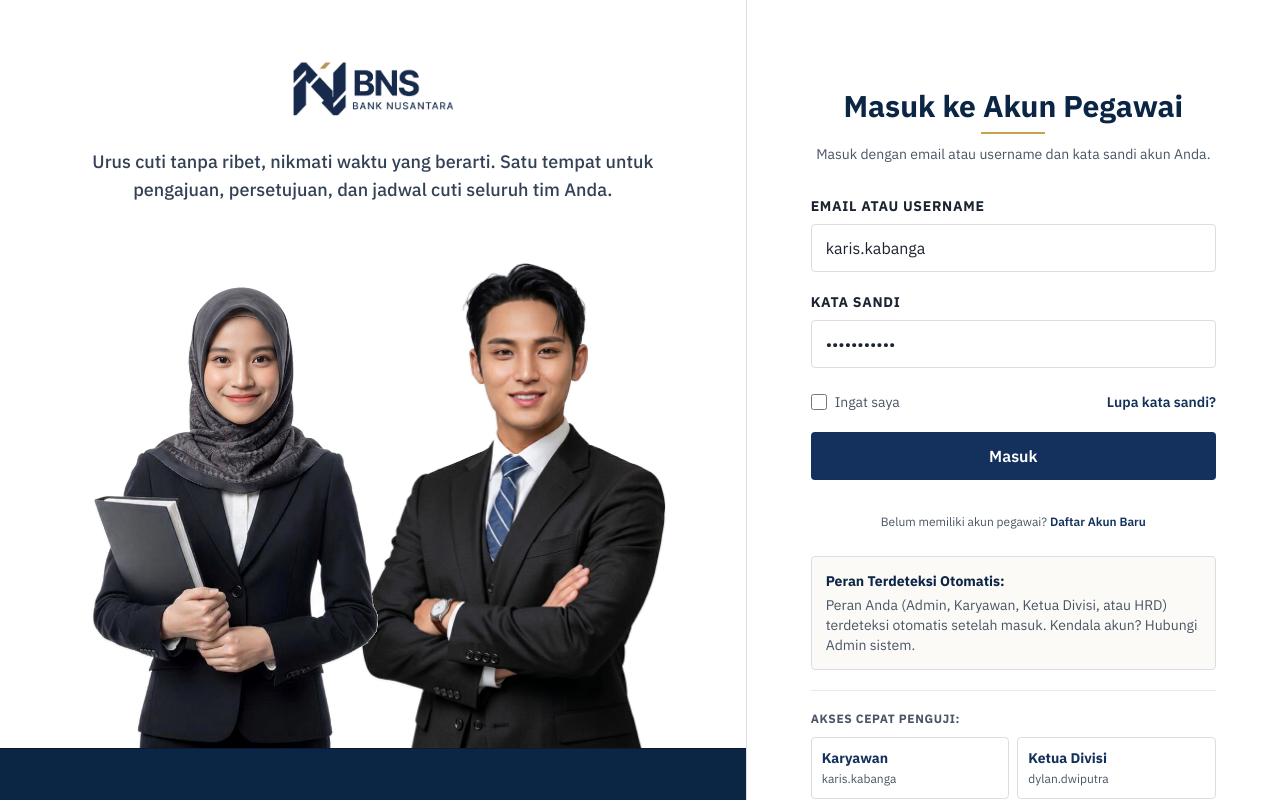
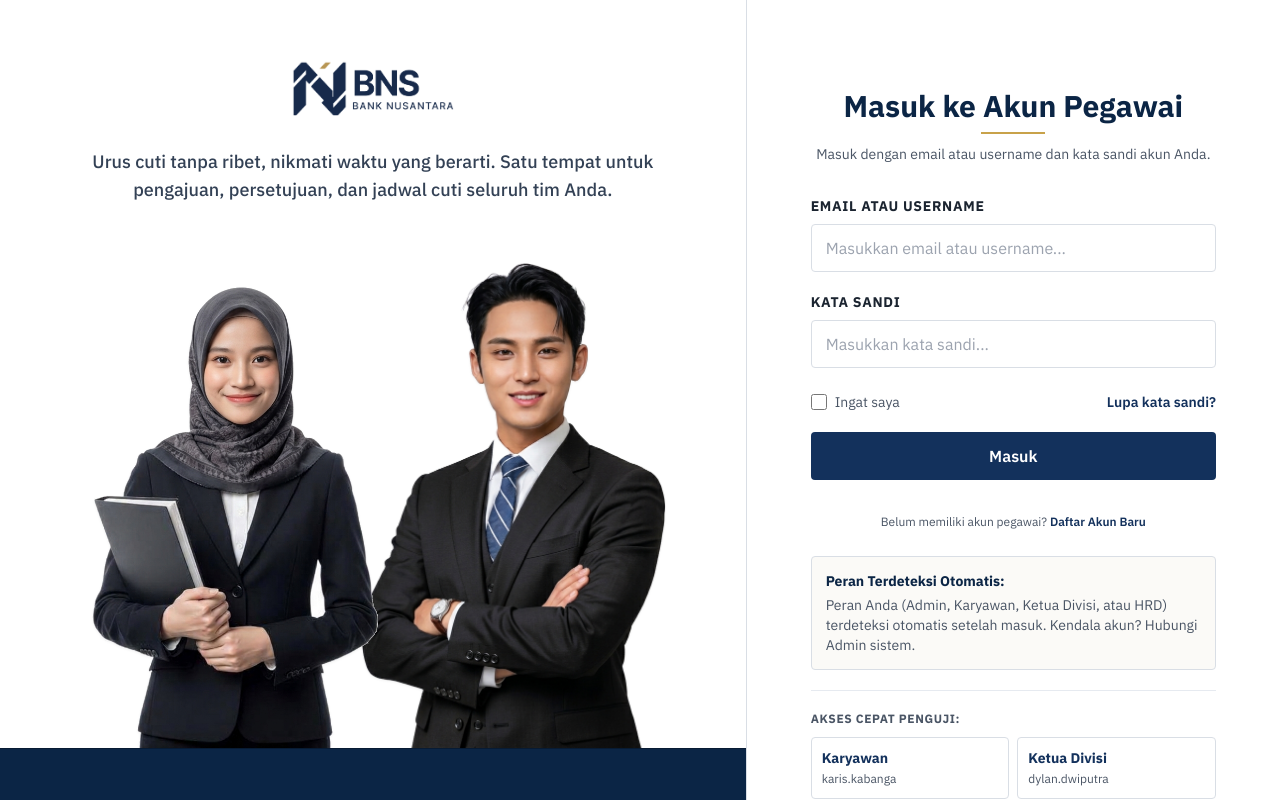
Before and after one commit to putiamelia/FINAL-WEB-2026_SISTEM-MANAJEMEN-KARYAWAN-CUTI, a Next.js app: page / in a window 1280 px wide. Shown: the top 800 px of the page. Built offline with nearby package versions, Linux system fonts and the light colour scheme.

Commit message:
feat(auth): set login inputs initially empty and fill on quick role select

```diff
--- a/app/page.jsx
+++ b/app/page.jsx
@@ -7,8 +7,9 @@ import { CalendarCheck, ShieldCheck, Users, AlertCircle } from 'lucide-react';
 
 export default function LoginPage() {
   const router = useRouter();
-  const [identifier, setIdentifier] = useState('karis.kabanga');
-  const [password, setPassword] = useState('password123');
+  const [identifier, setIdentifier] = useState('');
+  const [password, setPassword] = useState('');
+  const [activeRole, setActiveRole] = useState('');
   const [rememberMe, setRememberMe] = useState(false);
   const [loading, setLoading] = useState(false);
   const [errorMsg, setErrorMsg] = useState('');
@@ -51,7 +52,8 @@ export default function LoginPage() {
     }
   }
 
-  function setQuickAccount(user, pass) {
+  function setQuickAccount(roleName, user, pass) {
+    setActiveRole(roleName);
     setIdentifier(user);
     setPassword(pass);
     setErrorMsg('');
@@ -171,8 +173,11 @@ export default function LoginPage() {
                 type="text"
                 required
                 value={identifier}
-                onChange={(e) => setIdentifier(e.target.value)}
-                placeholder="Contoh: karis.kabanga"
+                onChange={(e) => {
+                  setIdentifier(e.target.value);
+                  setActiveRole('');
+                }}
+                placeholder="Masukkan email atau username..."
                 className="input-field h-11 sm:h-12 text-sm sm:text-base px-3.5 w-full"
               />
             </div>
@@ -189,8 +194,11 @@ export default function LoginPage() {
                 type="password"
                 required
                 value={password}
-                onChange={(e) => setPassword(e.target.value)}
-                placeholder="••••••••••••"
+                onChange={(e) => {
+                  setPassword(e.target.value);
+                  setActiveRole('');
+                }}
+                placeholder="Masukkan kata sandi..."
                 className="input-field h-11 sm:h-12 text-sm sm:text-base px-3.5 w-full"
               />
             </div>
@@ -246,32 +254,48 @@ export default function LoginPage() {
             <div className="grid grid-cols-2 gap-2 text-xs sm:text-sm">
               <button
                 type="button"
-                onClick={() => setQuickAccount('karis.kabanga', 'password123')}
-                className="p-2.5 rounded text-left border border-[#D9DEE5] hover:bg-[#F1F3F6] transition-colors"
+                onClick={() => setQuickAccount('Karyawan', 'karis.kabanga', 'password123')}
+                className={`p-2.5 rounded text-left border transition-all ${
+                  activeRole === 'Karyawan'
+                    ? 'border-[#13315C] bg-[#EEF1F5] ring-2 ring-[#13315C]/20 shadow-sm'
+                    : 'border-[#D9DEE5] hover:bg-[#F1F3F6]'
+                }`}
               >
                 <span className="font-bold text-[#13315C] block">Karyawan</span>
                 <span className="text-xs text-[#4A5565]">karis.kabanga</span>
               </button>
               <button
                 type="button"
-                onClick={() => setQuickAccount('dylan.dwiputra', 'password123')}
-                className="p-2.5 rounded text-left border border-[#D9DEE5] hover:bg-[#F1F3F6] transition-colors"
+                onClick={() => setQuickAccount('Ketua Divisi', 'dylan.dwiputra', 'password123')}
+                className={`p-2.5 rounded text-left border transition-all ${
+                  activeRole === 'Ketua Divisi'
+                    ? 'border-[#13315C] bg-[#EEF1F5] ring-2 ring-[#13315C]/20 shadow-sm'
+                    : 'border-[#D9DEE5] hover:bg-[#F1F3F6]'
+                }`}
               >
                 <span className="font-bold text-[#13315C] block">Ketua Divisi</span>
                 <span className="text-xs text-[#4A5565]">dylan.dwiputra</span>
               </button>
               <button
                 type="button"
-                onClick={() => setQuickAccount('puti.amelia', 'password123')}
-                className="p-2.5 rounded text-left border border-[#D9DEE5] hover:bg-[#F1F3F6] transition-colors"
+                onClick={() => setQuickAccount('HRD', 'puti.amelia', 'password123')}
+                className={`p-2.5 rounded text-left border transition-all ${
+                  activeRole === 'HRD'
+                    ? 'border-[#13315C] bg-[#EEF1F5] ring-2 ring-[#13315C]/20 shadow-sm'
+                    : 'border-[#D9DEE5] hover:bg-[#F1F3F6]'
+                }`}
               >
                 <span className="font-bold text-[#13315C] block">HRD</span>
                 <span className="text-xs text-[#4A5565]">puti.amelia</span>
               </button>
               <button
                 type="button"
-                onClick={() => setQuickAccount('admin', 'password123')}
-                className="p-2.5 rounded text-left border border-[#D9DEE5] hover:bg-[#F1F3F6] transition-colors"
+                onClick={() => setQuickAccount('Admin', 'admin', 'password123')}
+                className={`p-2.5 rounded text-left border transition-all ${
+                  activeRole === 'Admin'
+                    ? 'border-[#13315C] bg-[#EEF1F5] ring-2 ring-[#13315C]/20 shadow-sm'
+                    : 'border-[#D9DEE5] hover:bg-[#F1F3F6]'
+                }`}
               >
                 <span className="font-bold text-[#13315C] block">Admin</span>
                 <span className="text-xs text-[#4A5565]">admin</span>
```
